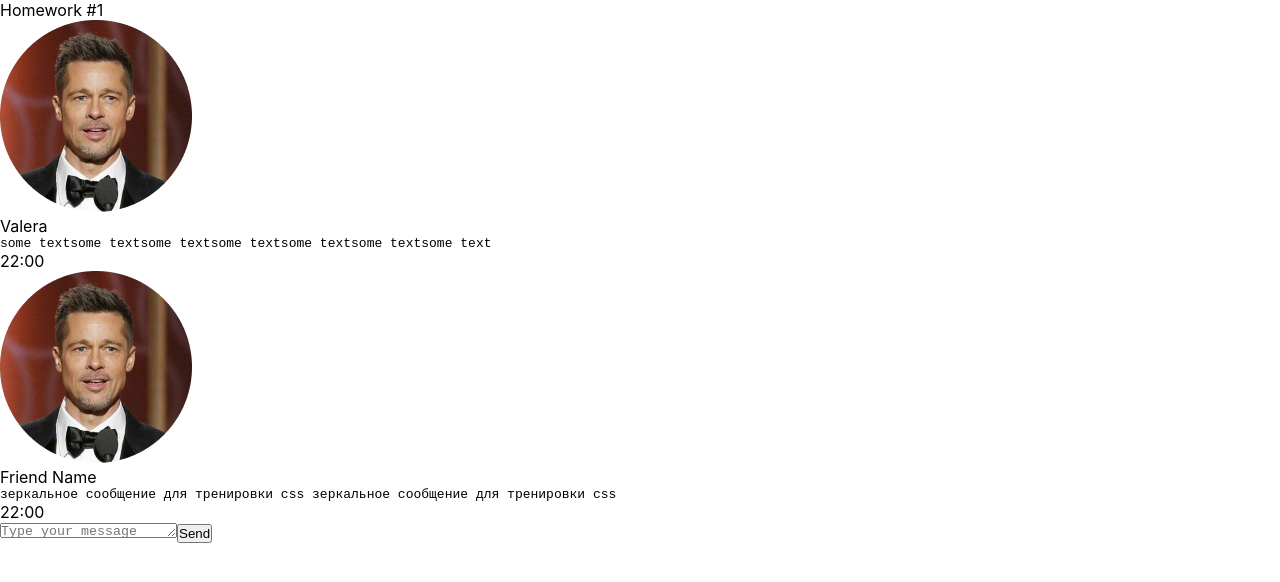
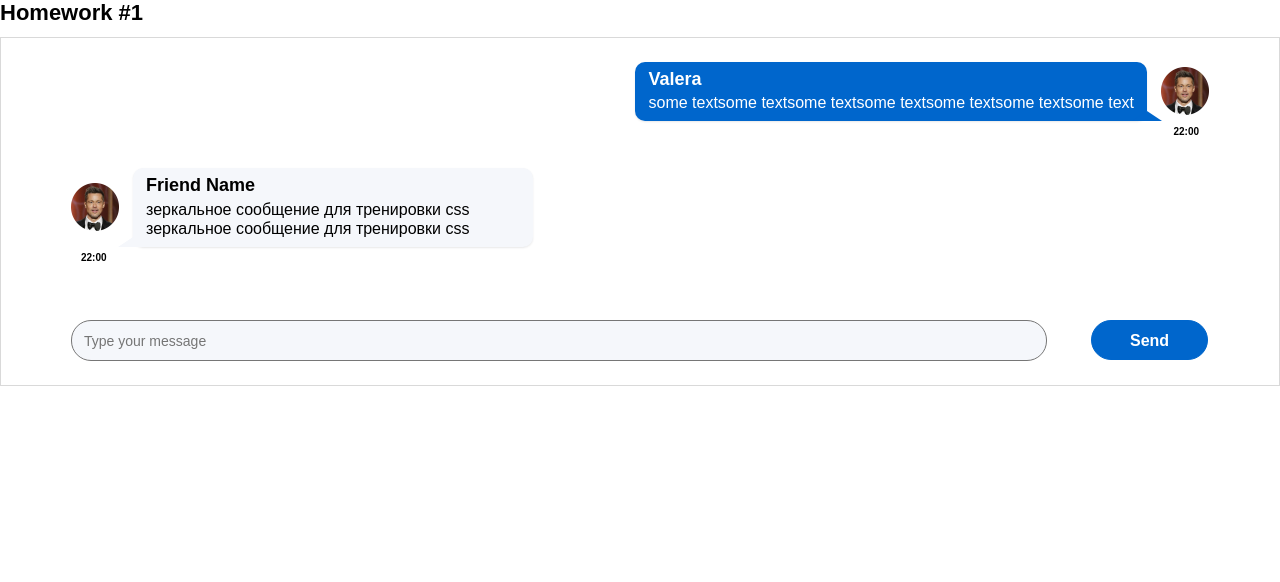
Before and after one commit to justcoom/hw2-sprint, a React (Create React App) app: page / in a window 1280 px wide. Shown: the top 582 px of the page. Built offline with nearby package versions, Linux system fonts and the light colour scheme.

Commit message:
add styled on chat

```diff
--- a/src/index.css
+++ b/src/index.css
@@ -18,3 +18,7 @@ code {
     font-family: source-code-pro, Menlo, Monaco, Consolas, 'Courier New',
     monospace;
 }
+
+pre {
+    white-space: normal;
+}
--- a/src/s1-main/App.module.css
+++ b/src/s1-main/App.module.css
@@ -3,9 +3,16 @@
 }
 
 .hw {
-
+    border: 1px solid rgba(217, 217, 217, 1);
+    max-width: 1280px;
+    padding: 24px 70px;
 }
 
 .hwTitle {
-
+    font-family: Montserrat, sans-serif;
+    font-size: 22px;
+    font-weight: 600;
+    line-height: 26.82px;
+    color: rgba(0, 0, 0, 1);
+    margin-bottom: 10px;
 }
--- a/src/s2-homeworks/hw01/friend-message/FriendMessage.module.css
+++ b/src/s2-homeworks/hw01/friend-message/FriendMessage.module.css
@@ -1,31 +1,62 @@
 .friendMessage {
-
+    width: 462px;
+    font-family: Montserrat, sans-serif;
+    line-height: 19.5px;
+    margin-bottom: 30px;
 }
 
 .friendImageAndText {
-
+    margin-bottom: 5px;
+    display: flex;
+    align-items: center;
 }
 
 .friendImageAndText img {
-
+    width: 48px;
+    height: 48px;
 }
 
 .friendText {
 
+    font-weight: 400;
+    margin-left: 14px;
+
+    color: rgba(0, 0, 0, 1);
+    padding: 8px 13px;
+    background-color: rgba(245, 247, 251, 1);
+    box-shadow: 0 1px 2px 0 rgba(29, 33, 38, 0.1);
+    border-radius: 10px;
+
+    position: relative;
+    z-index: 1;
 }
 
 .friendText:after {
+    content: "";
+    position: absolute;
+    z-index: -1;
+    bottom: 0;
+    left: -15px;
 
+    border: 15px solid transparent;
+    border-bottom: 10px solid rgba(245, 247, 251, 1);
 }
 
 .friendName {
-
+    font-weight: 600;
+    margin-bottom: 4px;
+    font-size: 18px;
 }
 
 .friendMessageText {
-
+    font-family: Montserrat, sans-serif;
+    font-size: 16px;
 }
 
 .friendTime {
-
+    font-size: 10px;
+    font-weight: 600;
+    line-height: 12.19px;
+    max-width: 29px;
+    margin-left: 10px;
 }
--- a/src/s2-homeworks/hw01/message-sender/MessageSender.module.css
+++ b/src/s2-homeworks/hw01/message-sender/MessageSender.module.css
@@ -1,18 +1,49 @@
 .sendForm {
-
+    margin-top: 56px;
+    display: flex;
+    gap: 44px;
 }
 
 .textarea {
+    width: 976px;
+    padding: 12px;
+    border-radius: 20px;
+
+    background-color: rgba(245, 247, 251, 1);
+    resize: none;
+    overflow: hidden;
+    font-family: Montserrat, sans-serif;
+    font-size: 14px;
+    font-weight: 400;
+    line-height: 17.07px;
+    color: rgba(0, 0, 0, 0.6);
+;
 
 }
 
 .button {
+    max-width: 120px;
+    max-height: 40px;
+    padding: 10px 38px;
+    border-radius: 20px;
 
+    background-color: rgba(0, 102, 204, 1);
+    border: 1px solid rgba(0, 102, 204, 1);
+    color: rgba(255, 255, 255, 1);
+    font-family: Montserrat, sans-serif;
+    font-size: 16px;
+    font-weight: 600;
+    line-height: 19.5px;
+
+    cursor: pointer;
 }
 
 .button:hover {
-
+    background-color: deepskyblue;
+    border: 1px solid deepskyblue;
+    transition: 0.5s;
 }
 .button:active {
-
+    color: rgba(0, 102, 204, 1);
+    background-color: rgba(255, 255, 255, 1);
 }
--- a/src/s2-homeworks/hw01/message/Message.module.css
+++ b/src/s2-homeworks/hw01/message/Message.module.css
@@ -1,31 +1,72 @@
 .message {
+    /*max-width: 530px;*/
+    font-family: Montserrat, sans-serif;
+    line-height: 19.5px;
+    margin-bottom: 30px;
 
+    display: flex;
+    flex-direction: column;
+    align-items: flex-end;
 }
 
 .imageAndText {
+    margin-bottom: 5px;
+    display: flex;
+    align-items: center;
+    flex-direction: row-reverse;
 
 }
 
 .imageAndText img {
-
+    width: 48px;
+    height: 48px;
+    margin-left: 14px;
 }
 
 .text {
+    max-width: 530px;
 
+    font-size: 16px;
+    font-weight: 400;
+    /*margin-left: 14px;*/
+
+    color: rgba(255, 255, 255, 1);
+    padding: 8px 13px;
+    background-color: rgba(0, 102, 204, 1);
+    box-shadow: 0 1px 2px 0 rgba(29, 33, 38, 0.1);
+    border-radius: 10px;
+
+    position: relative;
+    z-index: 1;
 }
 
 .text:after {
+    content: "";
+    position: absolute;
+    z-index: -1;
+    bottom: 0;
+    right: -15px;
 
+    border: 15px solid transparent;
+    /*border-right: 10px solid green;*/
+    border-bottom: 10px solid rgba(0, 102, 204, 1);
 }
 
 .name {
-
+    font-weight: 600;
+    margin-bottom: 4px;
+    font-size: 18px;
 }
 
 .messageText {
-
+    font-family: Montserrat, sans-serif;
+    font-size: 16px;
 }
 
 .time {
-
+    font-size: 10px;
+    font-weight: 600;
+    line-height: 12.19px;
+    max-width: 29px;
+    margin-right: 10px;
 }
```
